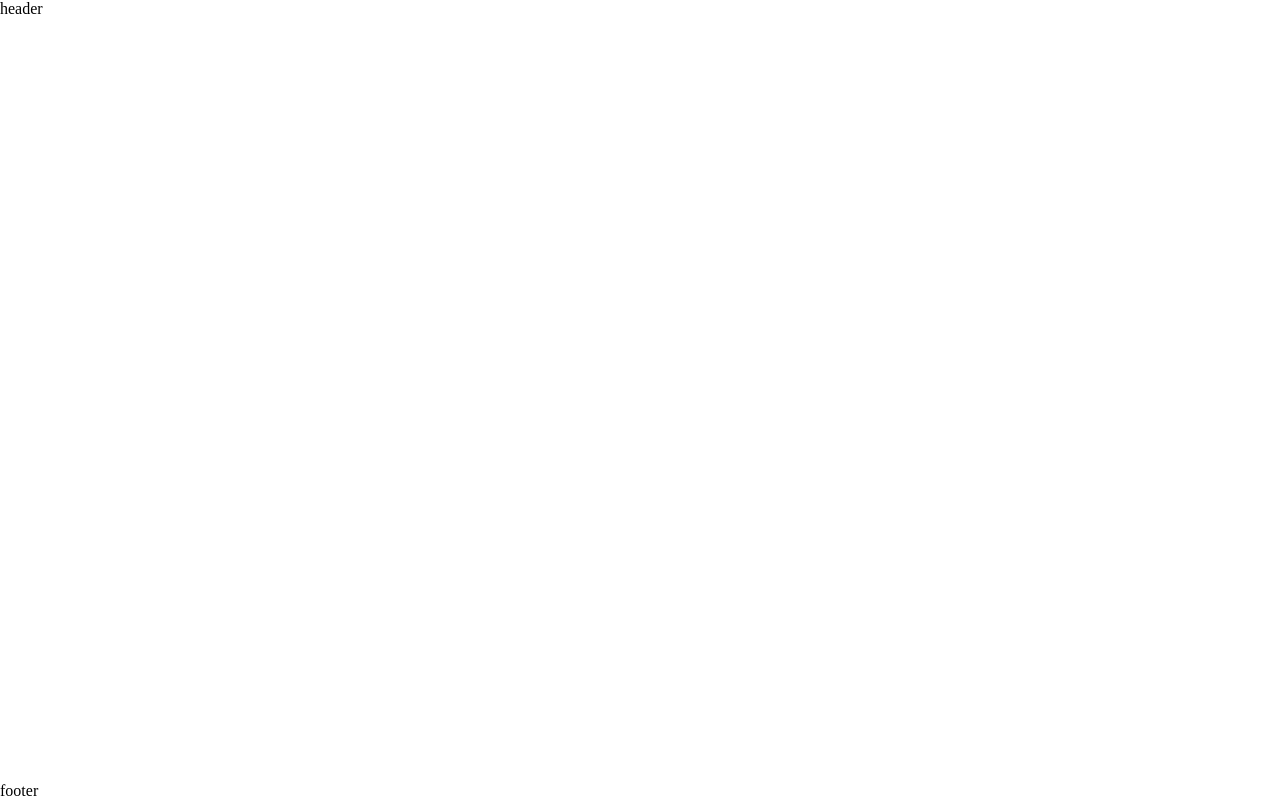
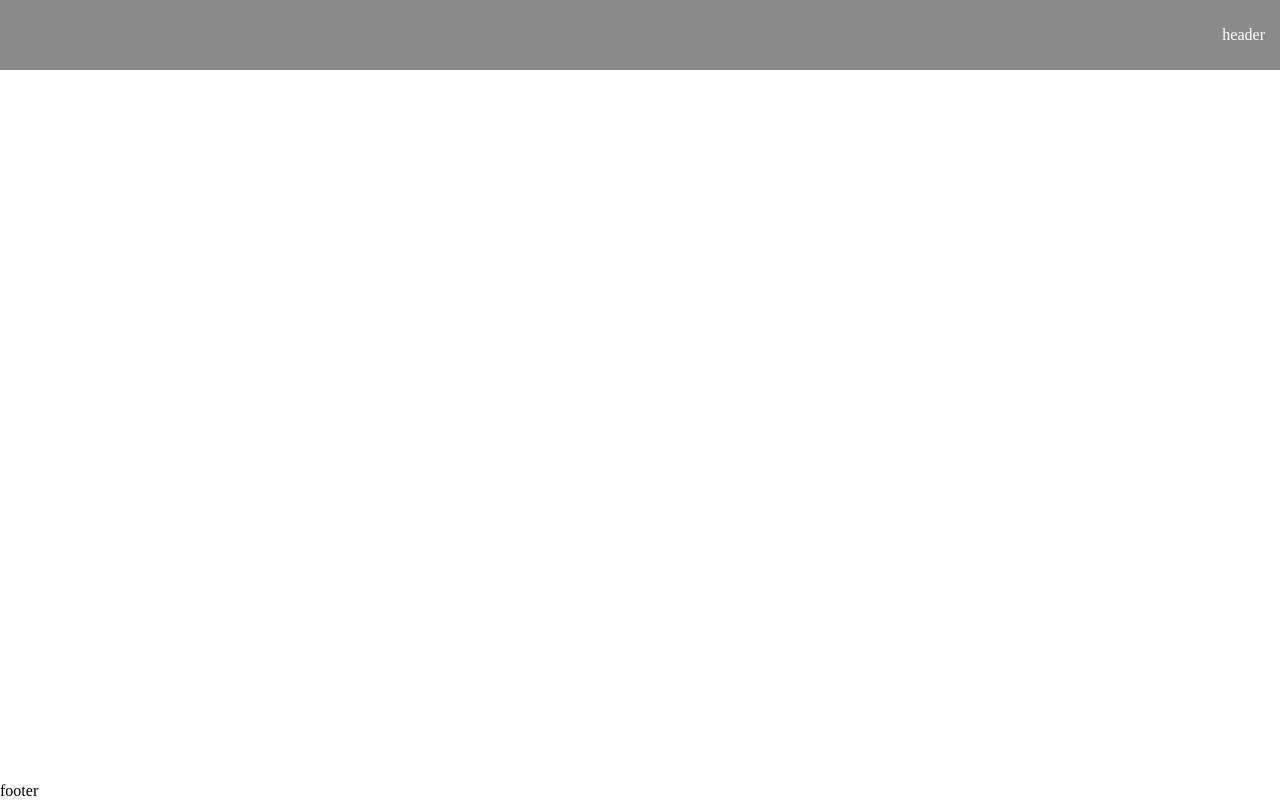
Before and after one commit to toronto-tokyo/graphiql-app, a React (Vite) app: page / in a window 1280 px wide. Built offline with nearby package versions, Linux system fonts and the light colour scheme.

Commit message:
feat: add Header component to RootLayout

```diff
--- /dev/null
+++ b/src/components/Header/Header.module.css
@@ -0,0 +1,21 @@
+.header {
+  position: sticky;
+  top: 0;
+  left: 0;
+  min-height: 50px;
+  display: flex;
+  align-items: center;
+  justify-content: flex-end;
+  gap: 60px;
+  padding: 10px 15px;
+  margin-bottom: 20px;
+  background-color: rgb(138, 138, 138);
+  color: white;
+  transition: 0.2s;
+}
+
+.scroll {
+  min-height: 30px;
+  color: rgb(56, 56, 56);
+  background-color: rgb(255, 255, 255);
+}
--- /dev/null
+++ b/src/components/Header/Header.tsx
@@ -0,0 +1,27 @@
+import { ReactNode, useEffect, useState } from 'react';
+import classes from './Header.module.css';
+
+interface IProps {
+  children: ReactNode;
+}
+
+function Header({ children }: IProps) {
+  const [isScrolled, setIsScrolled] = useState(false);
+  useEffect(() => {
+    const handleScroll = () => {
+      setIsScrolled(window.scrollY > 0);
+    };
+
+    window.addEventListener('scroll', handleScroll);
+    return () => {
+      window.removeEventListener('scroll', handleScroll);
+    };
+  }, []);
+  return (
+    <header className={`${classes.header} ${isScrolled ? classes.scroll : ''}`}>
+      {children}
+    </header>
+  );
+}
+
+export default Header;
--- a/src/layouts/RootLayout.tsx
+++ b/src/layouts/RootLayout.tsx
@@ -1,10 +1,11 @@
 import { Outlet } from 'react-router-dom';
 import classes from './RootLayout.module.css';
+import Header from '../components/Header/Header';
 
 function RootLayout() {
   return (
     <div className={classes.wrapper}>
-      <header>header</header>
+      <Header>header</Header>
       <main className={classes.main}>
         <Outlet />
       </main>
```
